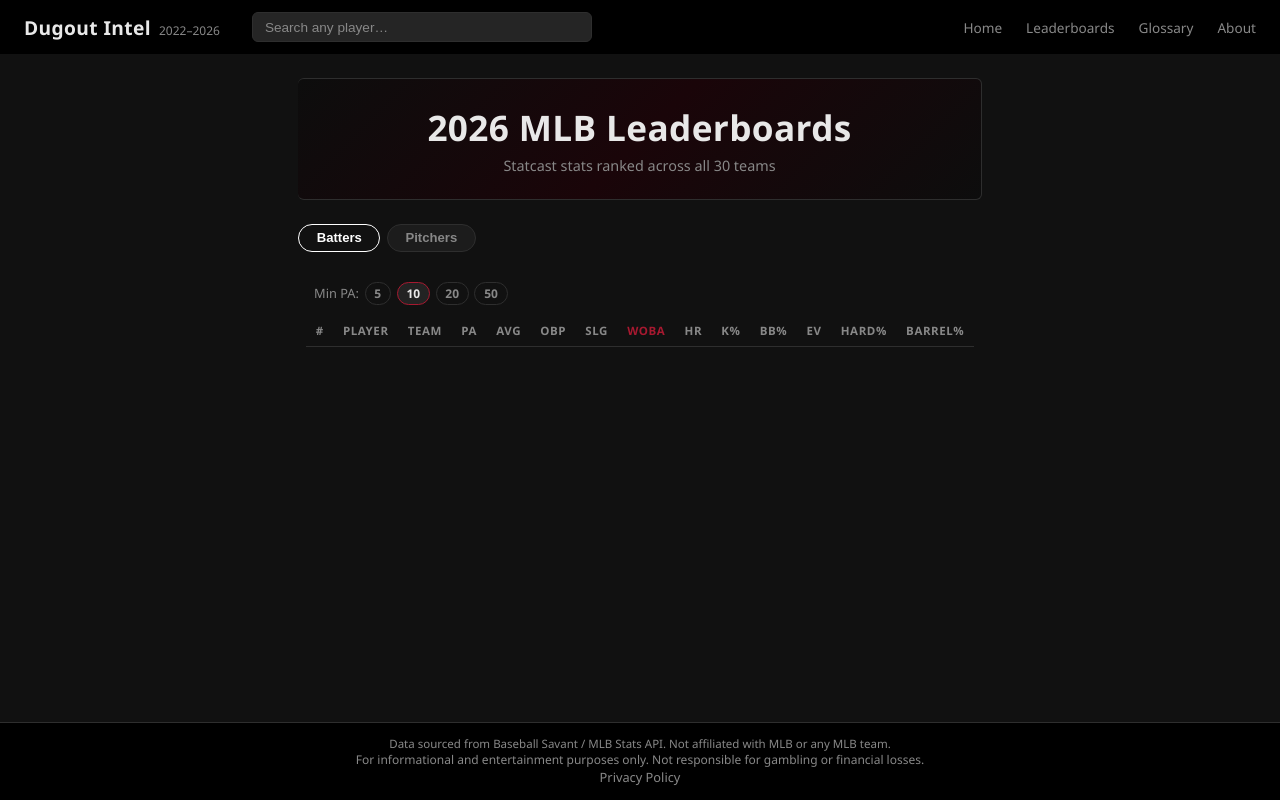
After one commit to matchu46/Player-Analytics, a Flask app: page /leaderboards in a window 1280 px wide. The commit adds this page. Run offline with Flask 3, Linux system fonts and the light colour scheme; data that the repository does not hold is empty; parts of the project's set-up code (start-up, migrations or seed data) failed here and were passed over; some libraries are stand-ins or nearby versions.

Commit message:
Add MLB leaderboards page (/leaderboards)
Sortable batter and pitcher tables with Statcast stats across all 30
teams. Filter by min PA/IP. Sortable by clicking any column header.

Co-Authored-By: Claude Sonnet 4.6 <noreply@anthropic.com>

```diff
--- a/Player Analytics/app/app.py
+++ b/Player Analytics/app/app.py
@@ -734,6 +734,58 @@ def glossary():
     return render_template("glossary.html")
 
 
+@app.route("/leaderboards")
+def leaderboards():
+    season = request.args.get("season", SEASON, type=int)
+    min_pa = request.args.get("min_pa", 10, type=int)
+    min_ip = request.args.get("min_ip", 5, type=float)
+
+    batters = query(
+        """
+        SELECT b.player_id, p.full_name, p.team, p.position,
+               b.pa, b.avg, b.obp, b.slg, b.ops, b.woba,
+               b.home_runs, b.strikeouts, b.walks,
+               b.avg_exit_velo, b.hard_hit_pct, b.barrel_pct,
+               CASE WHEN b.pa > 0 THEN CAST(b.strikeouts AS REAL)/b.pa ELSE NULL END AS k_pct,
+               CASE WHEN b.pa > 0 THEN CAST(b.walks AS REAL)/b.pa ELSE NULL END AS bb_pct
+        FROM batter_splits b
+        JOIN players p ON b.player_id = p.player_id AND b.season = p.season
+        WHERE b.season = ? AND b.split_type = 'overall' AND b.pa >= ?
+        ORDER BY b.woba DESC
+        """,
+        (season, min_pa)
+    )
+
+    pitchers = query(
+        """
+        SELECT b.player_id, p.full_name, p.team, p.position,
+               b.era, b.whip, b.innings_pitched, b.batters_faced,
+               b.k_pct, b.bb_pct, b.avg_against, b.woba_against,
+               b.home_runs_allowed, b.avg_velo
+        FROM pitcher_splits b
+        JOIN players p ON b.player_id = p.player_id AND b.season = p.season
+        WHERE b.season = ? AND b.split_type = 'overall'
+              AND b.innings_pitched >= ?
+        ORDER BY b.era ASC
+        """,
+        (season, min_ip)
+    )
+
+    available_seasons = [r["season"] for r in query(
+        "SELECT DISTINCT season FROM batter_splits ORDER BY season DESC"
+    )]
+
+    return render_template(
+        "leaderboards.html",
+        batters=batters,
+        pitchers=pitchers,
+        season=season,
+        available_seasons=available_seasons,
+        min_pa=min_pa,
+        min_ip=min_ip,
+    )
+
+
 # ---------------------------------------------------------------------------
 # Value — WAR, salary, awards
 # ---------------------------------------------------------------------------
@@ -833,7 +885,7 @@ def sitemap():
         f"SELECT player_id, position_type FROM players WHERE season = {SEASON}"
     )
     available_teams = query("SELECT DISTINCT team FROM players")
-    urls = [base + "/", base + "/about", base + "/glossary", base + "/privacy"]
+    urls = [base + "/", base + "/leaderboards", base + "/about", base + "/glossary", base + "/privacy"]
     for r in available_teams:
         code = r['team'].lower()
         urls.append(f"{base}/{code}")
--- a/Player Analytics/app/static/css/style.css
+++ b/Player Analytics/app/static/css/style.css
@@ -67,6 +67,32 @@ code { background: #222; padding: 1px 5px; border-radius: 3px; font-size: 0.85em
 nav { display: flex; gap: 1.5rem; margin-left: auto; }
 nav a { font-size: 0.85rem; color: var(--text-muted); transition: color 0.15s; }
 nav a:hover { color: var(--team-secondary); }
+
+/* ── Leaderboards ───────────────────────────────────────── */
+.lb-filters { display:flex; gap:0.75rem; align-items:center; padding:0.6rem 1rem; flex-wrap:wrap; }
+.lb-filter-group { display:flex; align-items:center; gap:0.35rem; font-size:0.8rem; color:var(--text-muted); }
+.lb-filter-pill { padding:0.15rem 0.55rem; border-radius:999px; border:1px solid var(--border); color:var(--text-muted); font-size:0.75rem; font-weight:600; text-decoration:none; transition:border-color 0.15s,color 0.15s; }
+.lb-filter-pill:hover { border-color:var(--red); color:var(--text); }
+.lb-filter-pill.active { border-color:var(--red); color:var(--text); background:var(--bg-hover); }
+.lb-table-wrap { overflow-x:auto; padding:0 0.5rem 2rem; }
+.lb-table { width:100%; border-collapse:collapse; font-size:0.82rem; }
+.lb-table thead th { padding:0.5rem 0.6rem; text-align:left; color:var(--text-muted); font-size:0.72rem; text-transform:uppercase; letter-spacing:.05em; border-bottom:1px solid var(--border); white-space:nowrap; }
+.lb-table thead th.num { text-align:right; }
+.lb-table thead th.sortable { cursor:pointer; user-select:none; }
+.lb-table thead th.sortable:hover { color:var(--text); }
+.lb-table thead th.active-sort { color:var(--red); }
+.lb-table thead th.sort-asc::after { content:' ↑'; }
+.lb-table thead th.sort-desc::after { content:' ↓'; }
+.lb-table tbody tr { border-bottom:1px solid var(--border); transition:background 0.1s; }
+.lb-table tbody tr:hover { background:var(--bg-hover); }
+.lb-table tbody td { padding:0.45rem 0.6rem; white-space:nowrap; }
+.lb-table tbody td.num { text-align:right; font-variant-numeric:tabular-nums; }
+.lb-table tbody td.bold { font-weight:700; color:var(--text); }
+.lb-table tbody td.rank-col { color:var(--text-muted); font-size:0.75rem; width:2rem; }
+.lb-table a { color:var(--text); text-decoration:none; }
+.lb-table a:hover { color:var(--red); }
+.lb-tab { }
+@media (max-width:600px) { .lb-table { font-size:0.75rem; } }
 
 /* ── Intro text ─────────────────────────────────────────── */
 .roster-intro, .player-intro {
--- a/Player Analytics/app/templates/base.html
+++ b/Player Analytics/app/templates/base.html
@@ -56,6 +56,7 @@
                 <a href="/{{ team.code|lower }}">{{ team.short_name }}</a>
                 <a href="/{{ team.code|lower }}/payroll">Payroll</a>
                 {% endif %}
+                <a href="/leaderboards">Leaderboards</a>
                 <a href="/glossary">Glossary</a>
                 <a href="/about">About</a>
             </nav>
--- /dev/null
+++ b/Player Analytics/app/templates/leaderboards.html
@@ -0,0 +1,221 @@
+{% extends "base.html" %}
+{% block title %}{{ season }} MLB Leaderboards — Statcast Stats | Dugout Intel{% endblock %}
+{% block meta_description %}{{ season }} MLB batting and pitching leaderboards — wOBA, barrel rate, exit velocity, ERA, WHIP, K% and more Statcast stats ranked for every player across all 30 teams.{% endblock %}
+
+{% block content %}
+<div class="home-hero" style="padding:1.5rem 1rem;">
+    <div class="hero-content">
+        <h1 class="hero-title">{{ season }} MLB Leaderboards</h1>
+        <p class="hero-sub">Statcast stats ranked across all 30 teams</p>
+        {% if available_seasons|length > 1 %}
+        <div class="season-selector" style="justify-content:center;margin-top:0.5rem;">
+            {% for s in available_seasons %}
+            <a href="/leaderboards?season={{ s }}&min_pa={{ min_pa }}&min_ip={{ min_ip }}"
+               class="season-pill{% if s == season %} active{% endif %}">{{ s }}</a>
+            {% endfor %}
+        </div>
+        {% endif %}
+    </div>
+</div>
+
+<!-- ── Tabs ─────────────────────────────────────────────── -->
+<div class="roster-tabs" style="margin-top:1rem;">
+    <button class="roster-tab active" data-tab="batters">Batters</button>
+    <button class="roster-tab" data-tab="pitchers">Pitchers</button>
+</div>
+
+<!-- ── Min PA / IP filters ──────────────────────────────── -->
+<div class="lb-filters">
+    <div id="filter-batters" class="lb-filter-group">
+        <label>Min PA:</label>
+        {% for v in [5, 10, 20, 50] %}
+        <a href="/leaderboards?season={{ season }}&min_pa={{ v }}&min_ip={{ min_ip }}"
+           class="lb-filter-pill{% if min_pa == v %} active{% endif %}">{{ v }}</a>
+        {% endfor %}
+    </div>
+    <div id="filter-pitchers" class="lb-filter-group" style="display:none;">
+        <label>Min IP:</label>
+        {% for v in [1, 3, 5, 10] %}
+        <a href="/leaderboards?season={{ season }}&min_pa={{ min_pa }}&min_ip={{ v }}"
+           class="lb-filter-pill{% if min_ip == v %} active{% endif %}">{{ v }}</a>
+        {% endfor %}
+    </div>
+</div>
+
+<!-- ── Batters table ─────────────────────────────────────── -->
+<div id="tab-batters" class="lb-tab">
+<div class="lb-table-wrap">
+<table class="lb-table" id="batter-table">
+    <thead>
+        <tr>
+            <th class="rank-col">#</th>
+            <th class="name-col sortable" data-col="name">Player</th>
+            <th class="sortable" data-col="team">Team</th>
+            <th class="sortable num" data-col="pa">PA</th>
+            <th class="sortable num" data-col="avg">AVG</th>
+            <th class="sortable num" data-col="obp">OBP</th>
+            <th class="sortable num" data-col="slg">SLG</th>
+            <th class="sortable num active-sort" data-col="woba">wOBA</th>
+            <th class="sortable num" data-col="hr">HR</th>
+            <th class="sortable num" data-col="k_pct">K%</th>
+            <th class="sortable num" data-col="bb_pct">BB%</th>
+            <th class="sortable num" data-col="ev">EV</th>
+            <th class="sortable num" data-col="hard_hit">Hard%</th>
+            <th class="sortable num" data-col="barrel">Barrel%</th>
+        </tr>
+    </thead>
+    <tbody>
+        {% for p in batters %}
+        <tr data-name="{{ p.full_name|lower }}"
+            data-pa="{{ p.pa or 0 }}"
+            data-avg="{{ p.avg or 0 }}"
+            data-obp="{{ p.obp or 0 }}"
+            data-slg="{{ p.slg or 0 }}"
+            data-woba="{{ p.woba or 0 }}"
+            data-hr="{{ p.home_runs or 0 }}"
+            data-k_pct="{{ (p.k_pct or 0) }}"
+            data-bb_pct="{{ (p.bb_pct or 0) }}"
+            data-ev="{{ p.avg_exit_velo or 0 }}"
+            data-hard_hit="{{ (p.hard_hit_pct or 0) * 100 }}"
+            data-barrel="{{ (p.barrel_pct or 0) * 100 }}"
+            data-team="{{ p.team }}">
+            <td class="rank-col rank-num"></td>
+            <td class="name-col"><a href="/batter/{{ p.player_id }}?season={{ season }}">{{ p.full_name }}</a></td>
+            <td><a href="/{{ p.team|lower }}?season={{ season }}">{{ p.team }}</a></td>
+            <td class="num">{{ p.pa or 0 }}</td>
+            <td class="num">{{ "%.3f"|format(p.avg or 0) }}</td>
+            <td class="num">{{ "%.3f"|format(p.obp or 0) }}</td>
+            <td class="num">{{ "%.3f"|format(p.slg or 0) }}</td>
+            <td class="num bold">{{ "%.3f"|format(p.woba or 0) }}</td>
+            <td class="num">{{ p.home_runs or 0 }}</td>
+            <td class="num">{{ "%.1f"|format((p.k_pct or 0) * 100) }}%</td>
+            <td class="num">{{ "%.1f"|format((p.bb_pct or 0) * 100) }}%</td>
+            <td class="num">{{ p.avg_exit_velo or '—' }}</td>
+            <td class="num">{% if p.hard_hit_pct %}{{ "%.1f"|format(p.hard_hit_pct * 100) }}%{% else %}—{% endif %}</td>
+            <td class="num">{% if p.barrel_pct %}{{ "%.1f"|format(p.barrel_pct * 100) }}%{% else %}—{% endif %}</td>
+        </tr>
+        {% endfor %}
+    </tbody>
+</table>
+</div>
+</div>
+
+<!-- ── Pitchers table ────────────────────────────────────── -->
+<div id="tab-pitchers" class="lb-tab" style="display:none;">
+<div class="lb-table-wrap">
+<table class="lb-table" id="pitcher-table">
+    <thead>
+        <tr>
+            <th class="rank-col">#</th>
+            <th class="name-col sortable" data-col="name">Player</th>
+            <th class="sortable" data-col="team">Team</th>
+            <th class="sortable num" data-col="ip">IP</th>
+            <th class="sortable num active-sort" data-col="era">ERA</th>
+            <th class="sortable num" data-col="whip">WHIP</th>
+            <th class="sortable num" data-col="k_pct">K%</th>
+            <th class="sortable num" data-col="bb_pct">BB%</th>
+            <th class="sortable num" data-col="avg_against">AVG vs</th>
+            <th class="sortable num" data-col="woba_against">wOBA vs</th>
+            <th class="sortable num" data-col="hr">HR</th>
+            <th class="sortable num" data-col="velo">Velo</th>
+        </tr>
+    </thead>
+    <tbody>
+        {% for p in pitchers %}
+        <tr data-name="{{ p.full_name|lower }}"
+            data-ip="{{ p.innings_pitched or 0 }}"
+            data-era="{{ p.era if p.era is not none else 99 }}"
+            data-whip="{{ p.whip if p.whip is not none else 99 }}"
+            data-k_pct="{{ (p.k_pct or 0) }}"
+            data-bb_pct="{{ (p.bb_pct or 0) }}"
+            data-avg_against="{{ p.avg_against or 0 }}"
+            data-woba_against="{{ p.woba_against or 0 }}"
+            data-hr="{{ p.home_runs_allowed or 0 }}"
+            data-velo="{{ p.avg_velo or 0 }}"
+            data-team="{{ p.team }}">
+            <td class="rank-col rank-num"></td>
+            <td class="name-col"><a href="/pitcher/{{ p.player_id }}?season={{ season }}">{{ p.full_name }}</a></td>
+            <td><a href="/{{ p.team|lower }}?season={{ season }}">{{ p.team }}</a></td>
+            <td class="num">{{ p.innings_pitched or '—' }}</td>
+            <td class="num bold">{{ "%.2f"|format(p.era) if p.era is not none else '—' }}</td>
+            <td class="num">{{ "%.2f"|format(p.whip) if p.whip is not none else '—' }}</td>
+            <td class="num">{{ "%.1f"|format((p.k_pct or 0) * 100) }}%</td>
+            <td class="num">{{ "%.1f"|format((p.bb_pct or 0) * 100) }}%</td>
+            <td class="num">{{ "%.3f"|format(p.avg_against or 0) }}</td>
+            <td class="num">{{ "%.3f"|format(p.woba_against or 0) }}</td>
+            <td class="num">{{ p.home_runs_allowed or 0 }}</td>
+            <td class="num">{{ p.avg_velo or '—' }}</td>
+        </tr>
+        {% endfor %}
+    </tbody>
+</table>
+</div>
+</div>
+
+{% endblock %}
+
+{% block scripts %}
+<script>
+// ── Tab switching ────────────────────────────────────────
+const tabs = { batters: 'tab-batters', pitchers: 'tab-pitchers' };
+const filterGroups = { batters: 'filter-batters', pitchers: 'filter-pitchers' };
+let currentTab = 'batters';
+
+document.querySelectorAll('.roster-tab').forEach(btn => {
+    btn.addEventListener('click', () => {
+        document.querySelectorAll('.roster-tab').forEach(b => b.classList.remove('active'));
+        btn.classList.add('active');
+        currentTab = btn.dataset.tab;
+        Object.entries(tabs).forEach(([k, id]) => {
+            document.getElementById(id).style.display = k === currentTab ? '' : 'none';
+        });
+        Object.entries(filterGroups).forEach(([k, id]) => {
+            document.getElementById(id).style.display = k === currentTab ? '' : 'none';
+        });
+        rankRows(currentTab === 'batters' ? 'batter-table' : 'pitcher-table');
+    });
+});
+
+// ── Sorting ──────────────────────────────────────────────
+// Cols where lower = better (for pitchers)
+const lowerBetter = new Set(['era','whip','bb_pct','avg_against','woba_against','hr']);
+let sortState = { 'batter-table': { col: 'woba', asc: false }, 'pitcher-table': { col: 'era', asc: true } };
+
+function rankRows(tableId) {
+    const tbody = document.querySelector(`#${tableId} tbody`);
+    [...tbody.querySelectorAll('tr')].forEach((tr, i) => {
+        tr.querySelector('.rank-num').textContent = i + 1;
+    });
+}
+
+function sortTable(tableId, col, asc) {
+    const tbody = document.querySelector(`#${tableId} tbody`);
+    const rows = [...tbody.querySelectorAll('tr')];
+    rows.sort((a, b) => {
+        let va = col === 'name' ? a.dataset.name : parseFloat(a.dataset[col] || 0);
+        let vb = col === 'name' ? b.dataset.name : parseFloat(b.dataset[col] || 0);
+        if (col === 'name') return asc ? va.localeCompare(vb) : vb.localeCompare(va);
+        return asc ? va - vb : vb - va;
+    });
+    rows.forEach(r => tbody.appendChild(r));
+    rankRows(tableId);
+}
+
+document.querySelectorAll('.lb-table thead th.sortable').forEach(th => {
+    th.addEventListener('click', () => {
+        const tableId = th.closest('table').id;
+        const col = th.dataset.col;
+        const state = sortState[tableId];
+        const asc = state.col === col ? !state.asc : lowerBetter.has(col);
+        sortState[tableId] = { col, asc };
+        th.closest('thead').querySelectorAll('th').forEach(h => h.classList.remove('active-sort', 'sort-asc', 'sort-desc'));
+        th.classList.add('active-sort', asc ? 'sort-asc' : 'sort-desc');
+        sortTable(tableId, col, asc);
+    });
+});
+
+// Initial rank
+rankRows('batter-table');
+rankRows('pitcher-table');
+</script>
+{% endblock %}
```
